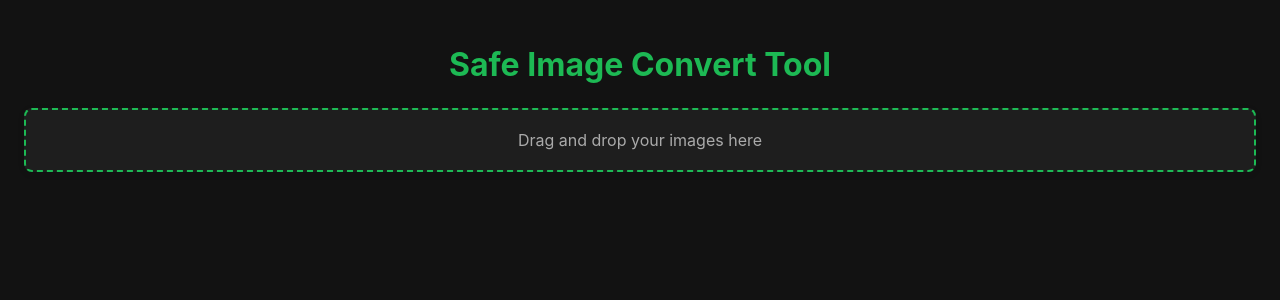
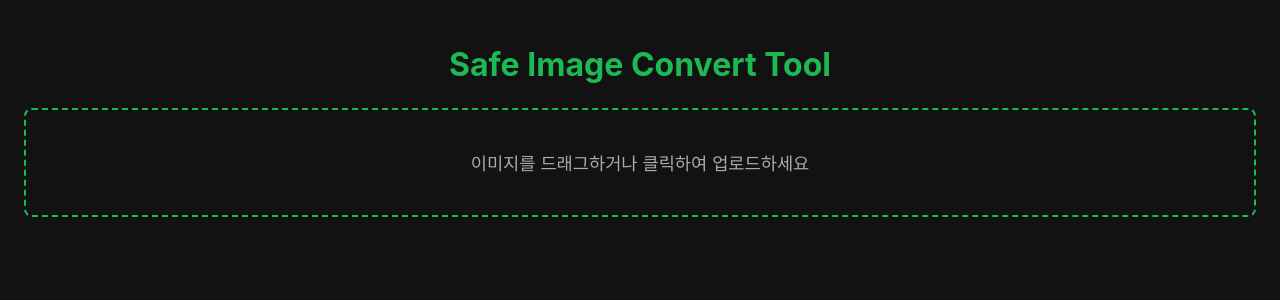
Before and after one commit to fliklab/wow-converter, a React (Create React App) app: page / in a window 1280 px wide. Shown: the top 300 px of the page. Built offline with nearby package versions, Linux system fonts and the light colour scheme.

Commit message:
Create option to upload file mannually

```diff
--- a/src/App.css
+++ b/src/App.css
@@ -10,16 +10,24 @@ header h1 {
 
 .dropzone {
   border: 2px dashed var(--primary-color);
-  padding: 20px;
+  padding: 40px 20px;
   margin-bottom: 20px;
   text-align: center;
   border-radius: 8px;
   cursor: pointer;
   color: #aaaaaa;
+  transition: all 0.2s ease;
+}
+
+.dropzone:hover {
+  border-color: var(--primary-hover);
+  background-color: rgba(29, 185, 84, 0.05);
+  transform: translateY(-2px);
 }
 
 .dropzone p {
   margin: 0;
+  font-size: 1.1rem;
 }
 
 .file-list {
--- a/src/components/Dropzone.tsx
+++ b/src/components/Dropzone.tsx
@@ -1,14 +1,27 @@
-import React from "react";
+import React, { useRef } from "react";
 
 interface DropzoneProps {
   onDrop: (files: File[]) => void;
 }
 
 const Dropzone: React.FC<DropzoneProps> = ({ onDrop }) => {
+  const fileInputRef = useRef<HTMLInputElement>(null);
+
   const handleDrop = (event: React.DragEvent<HTMLDivElement>) => {
     event.preventDefault();
     const files = Array.from(event.dataTransfer.files);
     onDrop(files);
+  };
+
+  const handleFileInput = (event: React.ChangeEvent<HTMLInputElement>) => {
+    if (event.target.files) {
+      const files = Array.from(event.target.files);
+      onDrop(files);
+    }
+  };
+
+  const handleClick = () => {
+    fileInputRef.current?.click();
   };
 
   return (
@@ -16,8 +29,17 @@ const Dropzone: React.FC<DropzoneProps> = ({ onDrop }) => {
       className="dropzone"
       onDragOver={(e) => e.preventDefault()}
       onDrop={handleDrop}
+      onClick={handleClick}
     >
-      <p>Drag and drop your images here</p>
+      <input
+        type="file"
+        ref={fileInputRef}
+        onChange={handleFileInput}
+        multiple
+        accept="image/jpeg,image/png,image/webp"
+        style={{ display: "none" }}
+      />
+      <p>이미지를 드래그하거나 클릭하여 업로드하세요</p>
     </div>
   );
 };
--- a/src/index.css
+++ b/src/index.css
@@ -36,7 +36,7 @@ body {
   padding: var(--spacing-lg);
 }
 
-.dropzone {
+/* .dropzone {
   border: 2px dashed var(--primary-color);
   background-color: var(--card-background);
   padding: var(--spacing-xl) var(--spacing-lg);
@@ -51,7 +51,7 @@ body {
 .dropzone:hover {
   transform: translateY(-2px);
   box-shadow: var(--shadow-md);
-}
+} */
 
 .file-card {
   background: #1c1c1c;
```
